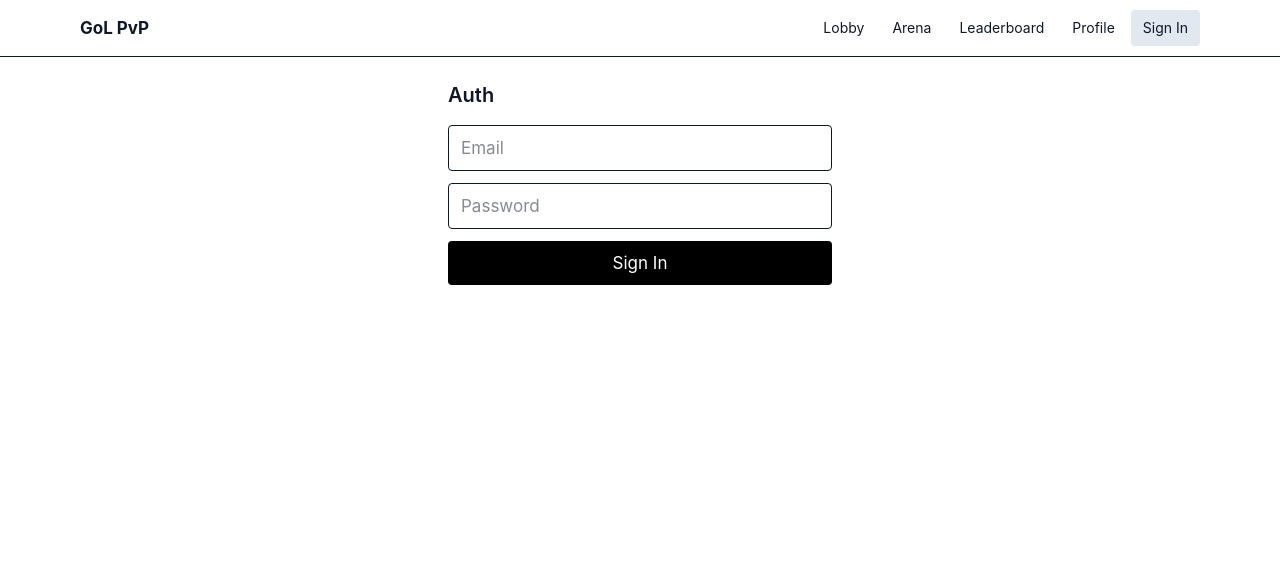
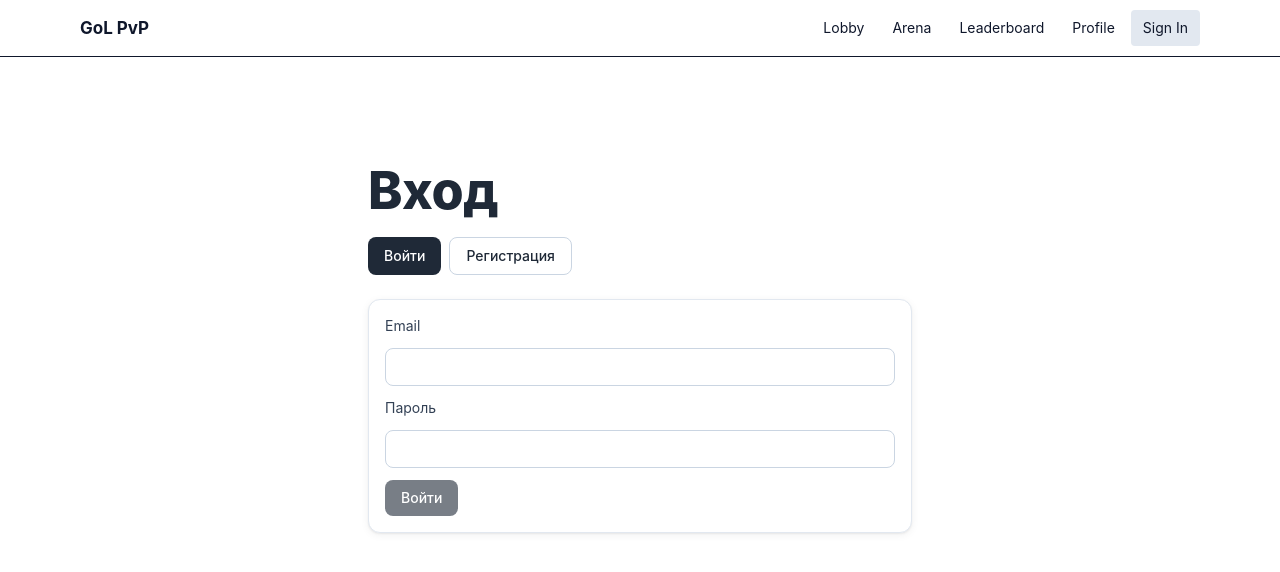
Before and after one commit to eto-a/game-of-life-pvp, a React (Vite) app: page /auth in a window 1280 px wide. Shown: the top 572 px of the page. Built offline with nearby package versions, Linux system fonts and the light colour scheme; no server answers.

Commit message:
leaderboard and lobby

```diff
--- a/src/pages/Auth.jsx
+++ b/src/pages/Auth.jsx
@@ -1,12 +1,187 @@
+import { useState } from "react";
+import { useDispatch } from "react-redux";
+import { setAuth } from "../features/auth/auth.slice";
+import { useLoginMutation, useRegisterMutation } from "../features/auth/auth.api";
+import { useLocation, useNavigate } from "react-router-dom";
+
 export default function Auth() {
+  const [tab, setTab] = useState("login");
+
   return (
-    <div className="max-w-sm mx-auto">
-      <h2 className="text-xl font-semibold mb-4">Auth</h2>
-      <form className="space-y-3">
-        <input className="w-full border rounded px-3 py-2" placeholder="Email" />
-        <input className="w-full border rounded px-3 py-2" placeholder="Password" type="password" />
-        <button className="w-full px-4 py-2 rounded bg-black text-white">Sign In</button>
-      </form>
-    </div>
+    <main className="min-h-screen bg-white text-[var(--color-ink)]">
+      <section className="py-16 md:py-20">
+        <div className="container max-w-xl">
+          <h1>{tab === "login" ? "Вход" : "Регистрация"}</h1>
+          <div className="mt-4 flex gap-2">
+            <button
+              className={`btn ${tab === "login" ? "btn-primary" : "btn-outline"}`}
+              onClick={() => setTab("login")}
+            >
+              Войти
+            </button>
+            <button
+              className={`btn ${tab === "register" ? "btn-primary" : "btn-outline"}`}
+              onClick={() => setTab("register")}
+            >
+              Регистрация
+            </button>
+          </div>
+
+          <div className="mt-6 card p-4">
+            {tab === "login" ? <LoginForm /> : <RegisterForm onSwitchToLogin={() => setTab("login")} />}
+          </div>
+        </div>
+      </section>
+    </main>
   );
 }
+
+function LoginForm() {
+  const [identifier, setId] = useState("");
+  const [password, setPw] = useState("");
+  const [login, { isLoading, error }] = useLoginMutation();
+  const dispatch = useDispatch();
+  const nav = useNavigate();
+  const loc = useLocation();
+  const from = loc.state?.from?.pathname || "/lobby";
+
+  const canSubmit = identifier.trim().length > 3 && password.length >= 6 && !isLoading;
+
+  const onSubmit = async (e) => {
+    e.preventDefault();
+    const email = identifier.trim().toLowerCase();
+    const res = await login({ identifier: email, password }).unwrap();
+    dispatch(setAuth(res));        // { jwt, user }
+    nav(from, { replace: true });  // редирект
+  };
+
+  const errText = getStrapiError(error);
+
+  return (
+    <form onSubmit={onSubmit} className="space-y-3">
+      <label className="label" htmlFor="email">Email</label>
+      <input
+        id="email"
+        className="input"
+        type="email"
+        autoComplete="email"
+        required
+        value={identifier}
+        onChange={(e) => setId(e.target.value)}
+      />
+
+      <label className="label" htmlFor="password">Пароль</label>
+      <input
+        id="password"
+        className="input"
+        type="password"
+        autoComplete="current-password"
+        required
+        minLength={6}
+        value={password}
+        onChange={(e) => setPw(e.target.value)}
+      />
+
+      <button className="btn btn-primary" disabled={!canSubmit}>
+        {isLoading ? "Входим…" : "Войти"}
+      </button>
+
+      {errText && <div className="muted text-sm">{errText}</div>}
+    </form>
+  );
+}
+
+function RegisterForm({ onSwitchToLogin }) {
+  const [username, setUsername] = useState("");
+  const [email, setMail] = useState("");
+  const [password, setPw] = useState("");
+  const [register, { isLoading, error }] = useRegisterMutation();
+  const dispatch = useDispatch();
+  const nav = useNavigate();
+  const loc = useLocation();
+  const from = loc.state?.from?.pathname || "/lobby";
+
+  const canSubmit =
+    username.trim().length >= 2 &&
+    email.trim().length > 3 &&
+    password.length >= 6 &&
+    !isLoading;
+
+  const onSubmit = async (e) => {
+    e.preventDefault();
+    const res = await register({
+      username: username.trim(),
+      email: email.trim().toLowerCase(),
+      password,
+    }).unwrap();
+    dispatch(setAuth(res));         // { jwt, user }
+    nav(from, { replace: true });   // редирект после регистрации
+  };
+
+  const errText = getStrapiError(error);
+
+  return (
+    <form onSubmit={onSubmit} className="space-y-3">
+      <label className="label" htmlFor="nick">Никнейм</label>
+      <input
+        id="nick"
+        className="input"
+        type="text"
+        autoComplete="username"
+        required
+        minLength={2}
+        value={username}
+        onChange={(e) => setUsername(e.target.value)}
+      />
+
+      <label className="label" htmlFor="reg-email">Email</label>
+      <input
+        id="reg-email"
+        className="input"
+        type="email"
+        autoComplete="email"
+        required
+        value={email}
+        onChange={(e) => setMail(e.target.value)}
+      />
+
+      <label className="label" htmlFor="reg-password">Пароль</label>
+      <input
+        id="reg-password"
+        className="input"
+        type="password"
+        autoComplete="new-password"
+        required
+        minLength={6}
+        value={password}
+        onChange={(e) => setPw(e.target.value)}
+      />
+
+      <div className="flex items-center gap-2">
+        <button className="btn btn-primary" disabled={!canSubmit}>
+          {isLoading ? "Создаём…" : "Создать аккаунт"}
+        </button>
+        <button
+          type="button"
+          className="btn btn-outline"
+          onClick={onSwitchToLogin}
+          disabled={isLoading}
+        >
+          Уже есть аккаунт
+        </button>
+      </div>
+
+      {errText && <div className="muted text-sm">{errText}</div>}
+    </form>
+  );
+}
+
+/** Достаёт человекочитаемую ошибку из ответа Strapi RTK Query */
+function getStrapiError(error) {
+  // RTK Query error shape: { status, data: { error: { message } } }
+  return (
+    error?.data?.error?.message ||
+    error?.error ||
+    null
+  );
+}
--- a/src/pages/Leaderboard.jsx
+++ b/src/pages/Leaderboard.jsx
@@ -1,8 +1,43 @@
+import { useLeaderboardQuery } from "../features/profile/profile.api";
+
 export default function Leaderboard() {
+  const { data, isLoading } = useLeaderboardQuery({ limit: 20, offset: 0 });
+
   return (
-    <div>
-      <h2 className="text-xl font-semibold mb-3">Leaderboard</h2>
-      <div className="border rounded p-3">Top players (todo)</div>
-    </div>
+    <main className="min-h-screen bg-white text-[var(--color-ink)]">
+      <section className="py-16 md:py-20">
+        <div className="container">
+          <h1>Таблица лидеров</h1>
+          <p className="muted mt-1">Топ игроков по рейтингу.</p>
+
+          <div className="mt-6 card overflow-hidden">
+            <table className="w-full text-left">
+              <thead className="bg-slate-50">
+                <tr>
+                  <th className="px-4 py-2 text-sm muted">#</th>
+                  <th className="px-4 py-2 text-sm muted">Игрок</th>
+                  <th className="px-4 py-2 text-sm muted">Рейтинг</th>
+                </tr>
+              </thead>
+              <tbody>
+                {isLoading ? (
+                  <tr><td className="px-4 py-3 muted" colSpan={3}>Загрузка…</td></tr>
+                ) : data?.items?.length ? (
+                  data.items.map((p, i) => (
+                    <tr key={p.id} className="border-t border-slate-200">
+                      <td className="px-4 py-3">{i + 1}</td>
+                      <td className="px-4 py-3">{p.nickname}</td>
+                      <td className="px-4 py-3">{p.rating}</td>
+                    </tr>
+                  ))
+                ) : (
+                  <tr><td className="px-4 py-3" colSpan={3}>Пусто</td></tr>
+                )}
+              </tbody>
+            </table>
+          </div>
+        </div>
+      </section>
+    </main>
   );
 }
--- a/src/pages/Lobby.jsx
+++ b/src/pages/Lobby.jsx
@@ -1,12 +1,80 @@
+import { Link, useNavigate } from "react-router-dom";
+import { useMeQuery } from '../features/profile/profile.api';
+import { useSelector } from 'react-redux';
+
+import {
+  useAvailableQuery,
+  useQuickplayMutation,
+  useJoinRoomMutation,
+} from "../features/rooms/rooms.api";
+
 export default function Lobby() {
+  const { data, isLoading, refetch } = useAvailableQuery({});
+  const [quickplay, { isLoading: qpLoading }] = useQuickplayMutation();
+  const [joinRoom, { isLoading: jLoading }] = useJoinRoomMutation();
+  const nav = useNavigate();
+
+  const jwt = useSelector(s => s.auth.jwt);
+  const { data: me } = useMeQuery(undefined, { skip: !jwt });
+
+  const handleQuick = async () => {
+    const res = await quickplay().unwrap();
+    nav(`/arena/${res.room.code}`);
+  };
+
+  const handleJoin = async (room) => {
+    await joinRoom({ id: room.id }).unwrap();
+    nav(`/arena/${room.code}`);
+  };
+
   return (
-    <div className="space-y-4">
-      <h2 className="text-xl font-semibold">Lobby</h2>
-      <div className="flex gap-2">
-        <button className="px-3 py-2 border rounded">Create Room</button>
-        <button className="px-3 py-2 border rounded">Quick Play</button>
-      </div>
-      <div className="border rounded p-3">Rooms list (todo)</div>
-    </div>
+    <main className="min-h-screen bg-white text-[var(--color-ink)]">
+      <section className="py-16 md:py-20">
+        <div className="container">
+          <div className="flex items-center justify-between">
+            <div>
+              <h1>Лобби</h1>
+              <p className="muted mt-1">Открытые комнаты и быстрый матч.</p>
+            </div>
+            <div className="flex gap-2">
+              <button className="btn btn-outline" onClick={() => refetch()}>Обновить</button>
+              <button className="btn btn-primary" onClick={handleQuick} disabled={qpLoading}>
+                Быстрая игра
+              </button>
+            </div>
+          </div>
+
+          <div className="mt-6 grid gap-3 md:grid-cols-2">
+            {isLoading ? (
+              <div className="muted">Загрузка…</div>
+            ) : data?.items?.length ? (
+              data.items.map((r) => (
+                <div key={r.id} className="card p-4 flex items-center justify-between">
+                  <div>
+                    <div className="font-semibold">Комната {r.code}</div>
+                    <div className="muted text-sm">Статус: {r.status}</div>
+                  </div>
+                  <div className="flex gap-2">
+                    <button
+                      className="btn btn-outline"
+                      onClick={() => handleJoin(r)}
+                      disabled={jLoading}
+                    >
+                      Присоединиться
+                    </button>
+                    <Link to={`/arena/${r.code}`} className="btn btn-ghost">Открыть</Link>
+                  </div>
+                </div>
+              ))
+            ) : (
+              <div className="card p-4">
+                <div className="font-semibold">Свободных комнат нет</div>
+                <p className="muted mt-1">Нажми «Быстрая игра», чтобы создать новую.</p>
+              </div>
+            )}
+          </div>
+        </div>
+      </section>
+    </main>
   );
 }
```
